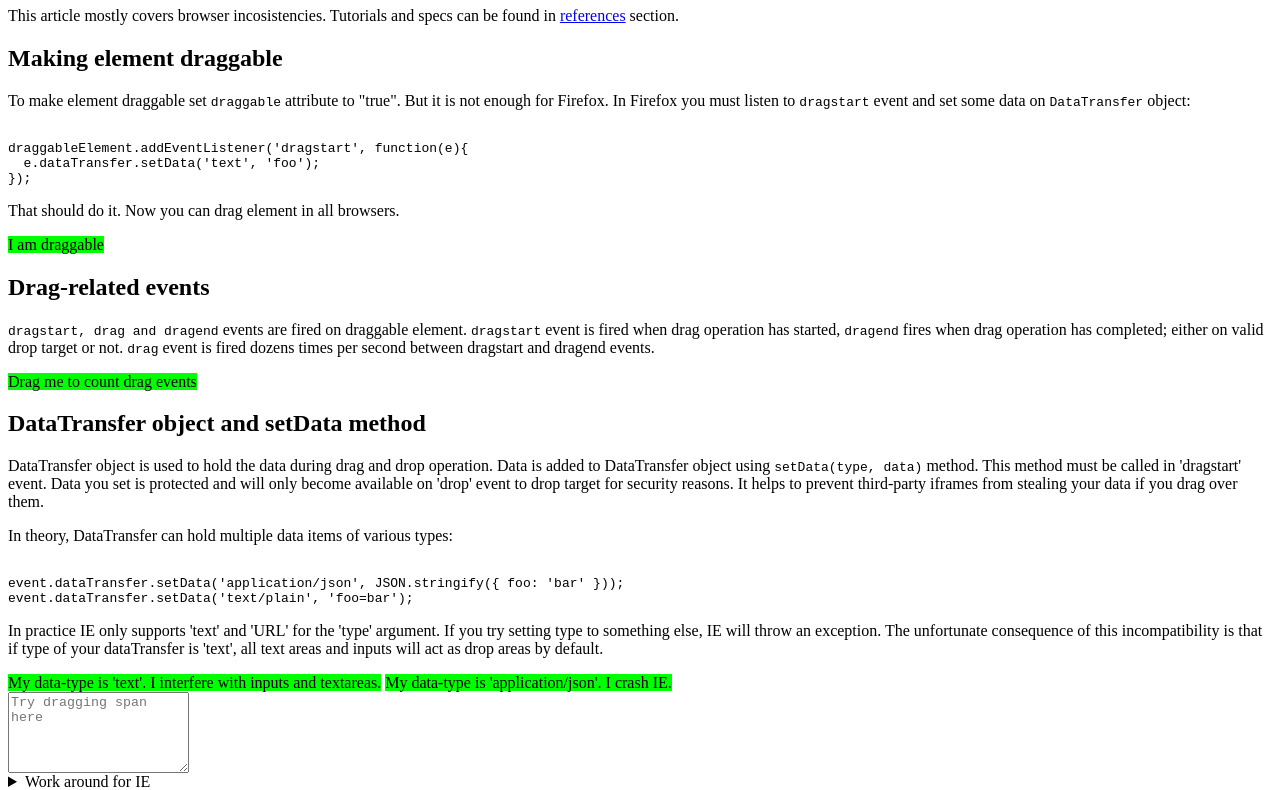
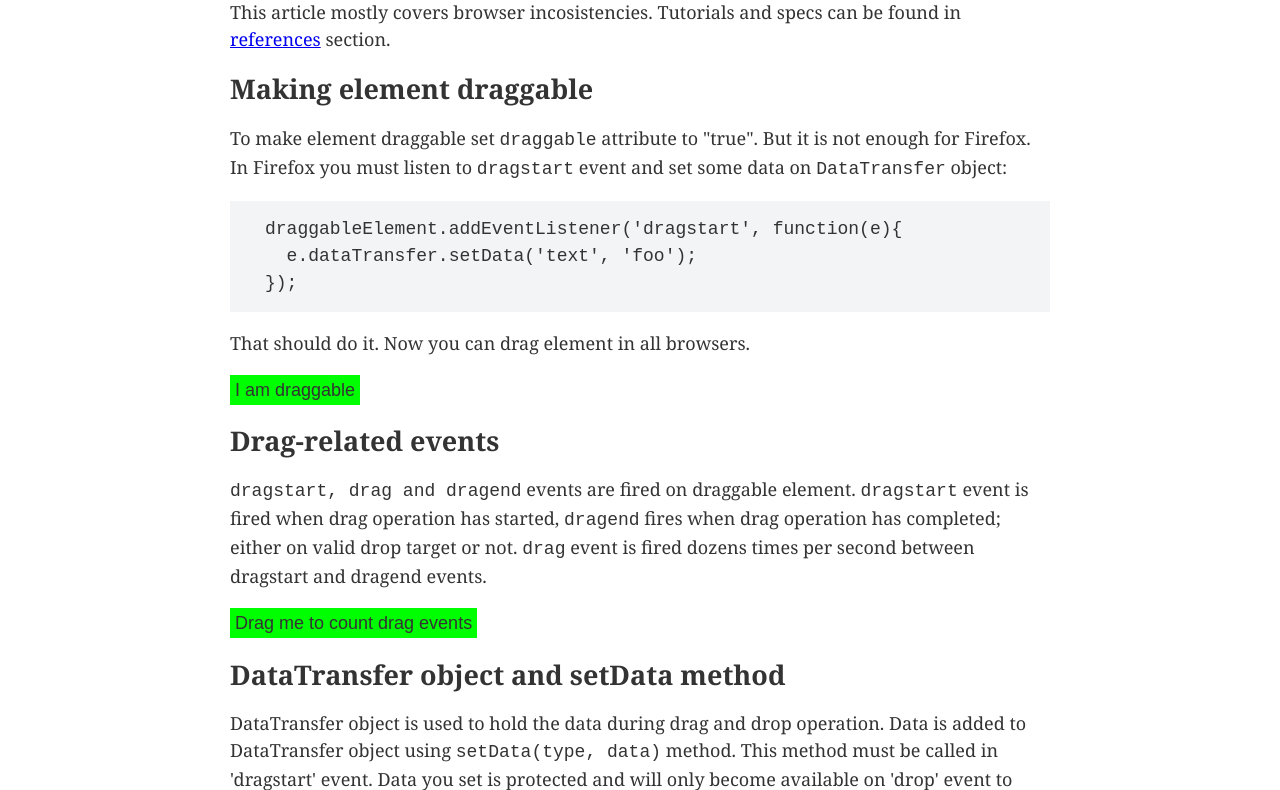
Before and after one commit to mereskin-zz/mereskin.github.io, a plain HTML site: page dnd/index.html in a window 1280 px wide. Shown: the part 73-863 px from the top of the page. Drawn offline with Linux system fonts and the light colour scheme.

Commit message:
Style fixes

```diff
--- a/dnd/drag-and-drop.css
+++ b/dnd/drag-and-drop.css
@@ -1,9 +1,49 @@
+body {
+  font-family: Georgia;
+  color: #333;
+  font-size: 18px;
+  line-height: 1.5em;
+}
+
+main {
+  display: block;
+  max-width: 820px;
+  margin: auto;
+}
+
 article {
   background: #fff;
 }
 
+details, pre {
+  padding: 15px;
+  margin-bottom: 1em;
+  background: #f2f4f6;
+  display: block;
+}
+
+pre > code {
+  display: block;
+  margin-left: 20px;
+}
+
+textarea {
+  min-width: 80%;
+  margin: 10px;
+}
+author {
+  display: block;
+  text-align: right;
+}
+
+.example {
+  font-family: Arial;
+  line-height: 30px;
+}
+
 [draggable] {
   background: lime;
+  padding: 5px;
   cursor: -webkit-grab;
   cursor: -moz-grab;
 }
@@ -29,7 +69,7 @@ article {
   width: 64px;
   height: 64px;
   position: absolute;
-  top: 200px;
-  left: 100px;
+  top: 50%;
+  left: 50%;
   z-index: -1;
 }
--- a/dnd/index.html
+++ b/dnd/index.html
@@ -86,27 +86,29 @@
   })();
   </script>
 </head>
+
 <body>
+<main>
+
+<article>
 <h1>HTML 5 drag and drop API</h1>
 <p>This article mostly covers browser incosistencies. Tutorials and specs can be found in <a href="#references">references</a> section.</p>
 
-<article>
 <section id="draggable-attribute">
 <h2>Making element draggable</h2>
 <p>To make element draggable set <code>draggable</code> attribute to "true". But it is not enough for Firefox. In Firefox you must listen to <code>dragstart</code> event and set some data on <code>DataTransfer</code> object:</p>
-<pre><code>
-draggableElement.addEventListener('dragstart', function(e){
+<pre><code>draggableElement.addEventListener('dragstart', function(e){
   e.dataTransfer.setData('text', 'foo');
-});
-</code></pre>
+});</code></pre>
 <p>That should do it. Now you can drag element in all browsers.</p>
+<div class="example">
 <span draggable="true">I am draggable</span>
+</div>
 </section>
 
 <section id="drag-events">
 <h2>Drag-related events</h2>
 <p><code>dragstart, drag and dragend</code> events are fired on draggable element. <code>dragstart</code> event is fired when drag operation has started, <code>dragend</code> fires when drag operation has completed; either on valid drop target or not. <code>drag</code> event is fired dozens times per second between dragstart and dragend events.</p>
-
 <div class="example">
 <span draggable="true" data-measure-rate="true">Drag me to count drag events</span>
 </div>
@@ -114,24 +116,17 @@ draggableElement.addEventListener('dragstart', function(e){
 
 <section id="set-data">
 <h2>DataTransfer object and setData method</h2>
-
 <p>DataTransfer object is used to hold the data during drag and drop operation. Data is added to DataTransfer object using <code>setData(type, data)</code> method. This method must be called in 'dragstart' event. Data you set is protected and will only become available on 'drop' event to drop target for security reasons. It helps to prevent third-party iframes from stealing your data if you drag over them.</p>
-
 <p>In theory, DataTransfer can hold multiple data items of various types:<p>
-<pre><code>
-event.dataTransfer.setData('application/json', JSON.stringify({ foo: 'bar' }));
-event.dataTransfer.setData('text/plain', 'foo=bar');
-</code></pre>
-
+<pre><code>var data = JSON.stringify({ foo: 'bar' });
+event.dataTransfer.setData('application/json', data);
+event.dataTransfer.setData('text/plain', 'foo=bar');</code></pre>
 <p>In practice IE only supports 'text' and 'URL' for the 'type' argument. If you try setting type to something else, IE will throw an exception. The unfortunate consequence of this incompatibility is that if type of your dataTransfer is 'text', all text areas and inputs will act as drop areas by default.</p>
-
-
 <div class="example">
 <span draggable="true">My data-type is 'text'. I interfere with inputs and textareas.</span>
 <span draggable="true" data-drag-type="application/json" data-drag-data='{"foo":"bar"}'>My data-type is 'application/json'. I crash IE.</span>
 <textarea rows="5" placeholder="Try dragging span here" style="display: block;"></textarea>
 </div>
-
 <details>
 <summary>Work around for IE</summary>
 <p>The only way to gate this is to add try-catch around <code>setData</code> and fall back to 'text', if you get an exception.</p>
@@ -141,22 +136,15 @@ event.dataTransfer.setData('text/plain', 'foo=bar');
 
 <section id="drag-image">
 <h2>Custom drag image</h2>
-
 <p>Another useful feature of drag and drop API is <code>setDragImage(elt, xOffset, yOffset)</code>. It allows you to use different visual representation of element being dragged. Despite it's name, it accepts arbitrary HTML element as an argument.</p>
-
 <p>The only requirement is that this element must be visible to the browser when drag operation starts. Chrome and Opera won't let you use offscreen element (<code>style.top = -1000px</code>). But you can place drag image under the non-transparent element and it will work just fine.</p>
-
-<pre><code>
-elt.addEventListener('dragstart', function(e){
+<pre><code>elt.addEventListener('dragstart', function(e){
   e.dataTransfer.setDragImage(document.querySelector('#dragImage'), 0, 0);
-});
-</code></pre>
-
+});</code></pre>
 <div class="example">
 <span draggable="true" data-drag-image="#dragImage">I have custom dragImage. I don't work in IE.</span>
 </div>
-
-<p>Needless to say, that IE doesn't support that at all.</p>
+<p>IE doesn't support setDragImage at all.</p>
 <details>
 <summary>Work around for IE</summary>
 <p>This problem can be worked around in IE by creating DOM element with position: fixed and moving it aroung on mousemove. You will also need to disable pointer events for drag image, otherwise it will interfere with drag events. In IE9 pointer events are supported only in SVG element, so your drag image cannot be an arbitrary element.</p>
@@ -210,7 +198,6 @@ elt.addEventListener('dragstart', function(e){
 
 <div class="example">
 <span draggable="true">I am draggable</span>
-
 <div data-drop-effect="all">
 This is drop zone with children:
 <div style="padding: 10px; margin: 5px;">First child</div>
@@ -219,7 +206,6 @@ This is drop zone with children:
 </div>
 </section>
 
-</section>
 <section id="custom-cursor">
 <h2>Custom cursor for draggable elements</h2>
 <p>You can set custom cursor for draggable element, but it is reset to default when drag operation is started. Drop effect can be used for limited adjustment. Firefox is the only browser, that pertains cursor during drag operation. Cursor for element currently being dragged can be targeted with :active pseudoclass.</p>
@@ -240,11 +226,12 @@ This is drop zone with children:
 <li><a target="_blank" href="http://blogs.msdn.com/b/ie/archive/2011/07/27/html5-drag-and-drop-in-ie10-ppb2.aspx">Blog post about drag-and-drop on MSDN</a></li>
 <li><a target="_blank" href="https://www.inkling.com/engineering/native-html5-drag-drop/">Native HTML5 drag and drop on Inkling</a></li>
 <li><a target="_blank" href="http://www.quirksmode.org/blog/archives/2009/09/the_html5_drag.html">The HTML5 drag and drop disaster</a></li>
-<li><a target="_blank" href=""></a></li>
 </ol>
 </section>
+<author>Andrey Mereskin, 20 July 2014</author>
 </article>
 
+</main>
 <div id="dragImage" class="drag-image"></div>
 </body>
 </html>
```
